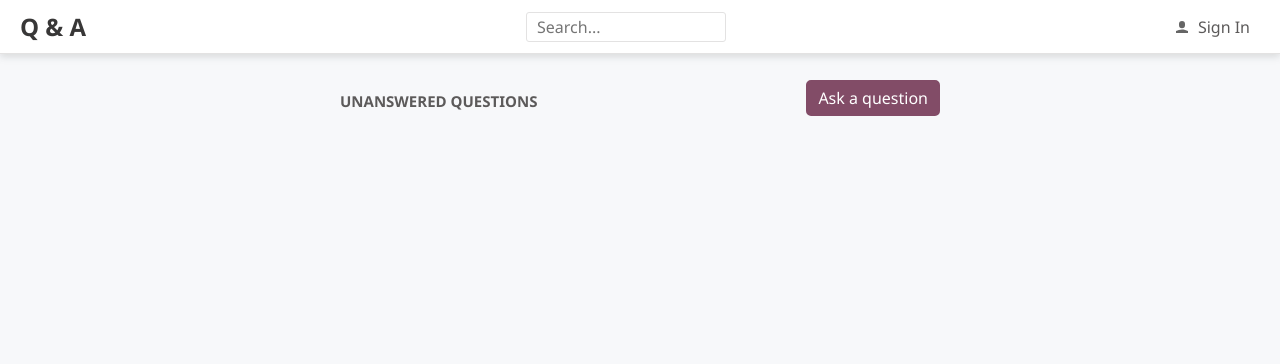
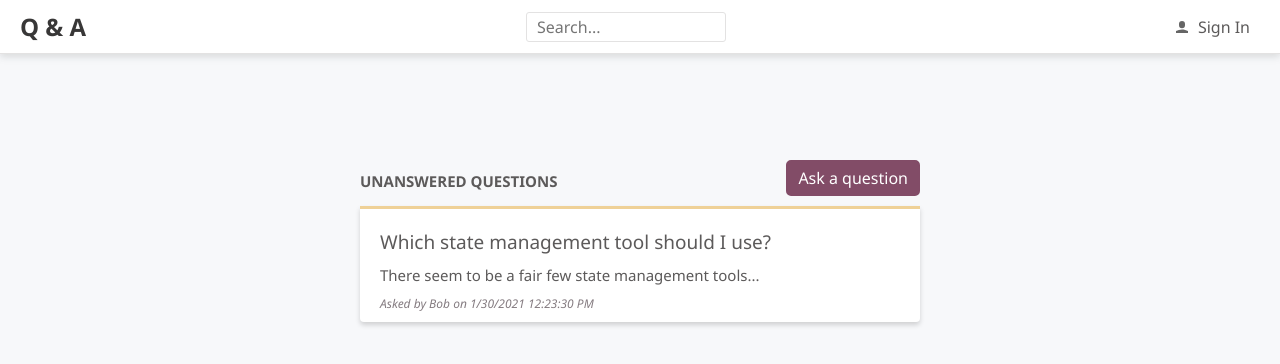
Before and after one commit to assadf/QAndAFrontend, a React (Create React App) app in the folder frontend/: page / in a window 1280 px wide. Shown: the top 364 px of the page. Built offline with nearby package versions, Linux system fonts and the light colour scheme.

Commit message:
Implemented PageTitle and Page Components

```diff
--- a/frontend/src/HomePage.tsx
+++ b/frontend/src/HomePage.tsx
@@ -1,8 +1,13 @@
 /** @jsx jsx */
 import { css, jsx } from '@emotion/core';
 import { PrimaryButton } from './Styles';
+import { QuestionList } from './QuestionList';
+import { getUnansweredQuestions } from './QuestionsData';
+import { Page } from './Page';
+import { PageTitle } from './PageTitle';
 
 export const HomePage = () => (
+  <Page>
     <div
       css={css`
         margin: 50px auto 20px auto;
@@ -17,18 +22,10 @@
           justify-content: space-between;
         `}
       >
-      <h2
-        css={css`
-          font-size: 15px;
-          font-weight: bold;
-          margin: 10px 0px 5px;
-          text-align: center;
-          text-transform: uppercase;
-        `}
-      >
-        Unanswered Questions
-      </h2>
+        <PageTitle>Unanswered Questions</PageTitle>
         <PrimaryButton>Ask a question</PrimaryButton>
       </div>
+      <QuestionList data={getUnansweredQuestions()} />
     </div>
+  </Page>
 );
--- /dev/null
+++ b/frontend/src/Page.tsx
@@ -0,0 +1,21 @@
+import { FC } from 'react';
+/** @jsx jsx */
+import { css, jsx } from '@emotion/core';
+import { PageTitle } from './PageTitle';
+
+interface Props {
+  title?: string;
+}
+
+export const Page: FC<Props> = ({ title, children }) => (
+  <div
+    css={css`
+      margin: 50px auto 20px auto;
+      padding: 30px 20px;
+      max-width: 600px;
+    `}
+  >
+    {title && <PageTitle>{title}</PageTitle>}
+    {children}
+  </div>
+);
--- /dev/null
+++ b/frontend/src/PageTitle.tsx
@@ -0,0 +1,9 @@
+import styled from '@emotion/styled';
+
+export const PageTitle = styled.h2`
+  font-size: 15px;
+  font-weight: bold;
+  margin: 10px 0px 5px;
+  text-align: center;
+  text-transform: uppercase;
+`;
--- /dev/null
+++ b/frontend/src/Question.tsx
@@ -0,0 +1,51 @@
+import { FC } from 'react';
+/** @jsx jsx */
+import { css, jsx } from '@emotion/core';
+import { QuestionData } from './QuestionsData';
+import { gray2, gray3 } from './Styles';
+import { QuestionList } from './QuestionList';
+
+interface Props {
+  data: QuestionData;
+  showContent?: boolean;
+}
+
+export const Question: FC<Props> = ({ data, showContent = true }) => (
+  <div
+    css={css`
+      padding: 10px 0px;
+    `}
+  >
+    <div
+      css={css`
+        padding: 10px 0px;
+        font-size: 19px;
+      `}
+    >
+      {data.title}
+    </div>
+    {showContent && (
+      <div
+        css={css`
+          padding-bottom: 10px;
+          font-size: 15px;
+          color: ${gray2};
+        `}
+      >
+        {data.content.length > 50
+          ? `${data.content.substring(0, 50)}...`
+          : data.content}
+      </div>
+    )}
+    <div
+      css={css`
+        font-size: 12px;
+        font-style: italic;
+        color: ${gray3};
+      `}
+    >
+      {`Asked by ${data.userName} on
+    ${data.created.toLocaleDateString()} ${data.created.toLocaleTimeString()}`}
+    </div>
+  </div>
+);
--- /dev/null
+++ b/frontend/src/QuestionList.tsx
@@ -0,0 +1,39 @@
+import { FC } from 'react';
+/** @jsx jsx */
+import { css, jsx } from '@emotion/core';
+import { gray5, accent2 } from './Styles';
+import { QuestionData } from './QuestionsData';
+import { Question } from './Question';
+
+interface Props {
+  data: QuestionData[];
+}
+
+export const QuestionList: FC<Props> = ({ data }) => (
+  <ul
+    css={css`
+      list-style: none;
+      margin: 10px 0 0 0;
+      padding: 0px 20px;
+      background-color: #fff;
+      border-bottom-left-radius: 4px;
+      border-bottom-right-radius: 4px;
+      border-top: 3px solid ${accent2};
+      box-shadow: 0 3px 5px 0 rgba(0, 0, 0, 0.16);
+    `}
+  >
+    {data.map((question) => (
+      <li
+        key={question.questionId}
+        css={css`
+          border-top: 1px solid ${gray5};
+          :first-of-type {
+            border-top: none;
+          }
+        `}
+      >
+        <Question data={question} />
+      </li>
+    ))}
+  </ul>
+);
```
Also changed, not shown: 1 other file (tests, documents, lock files or other folders). Lines whose indentation alone changed are shown as unchanged.
